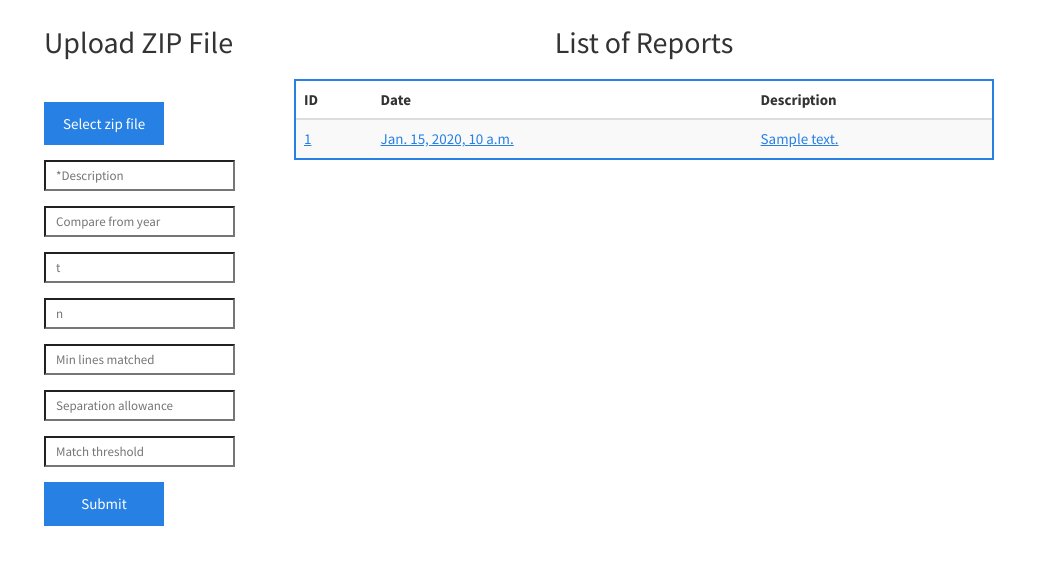
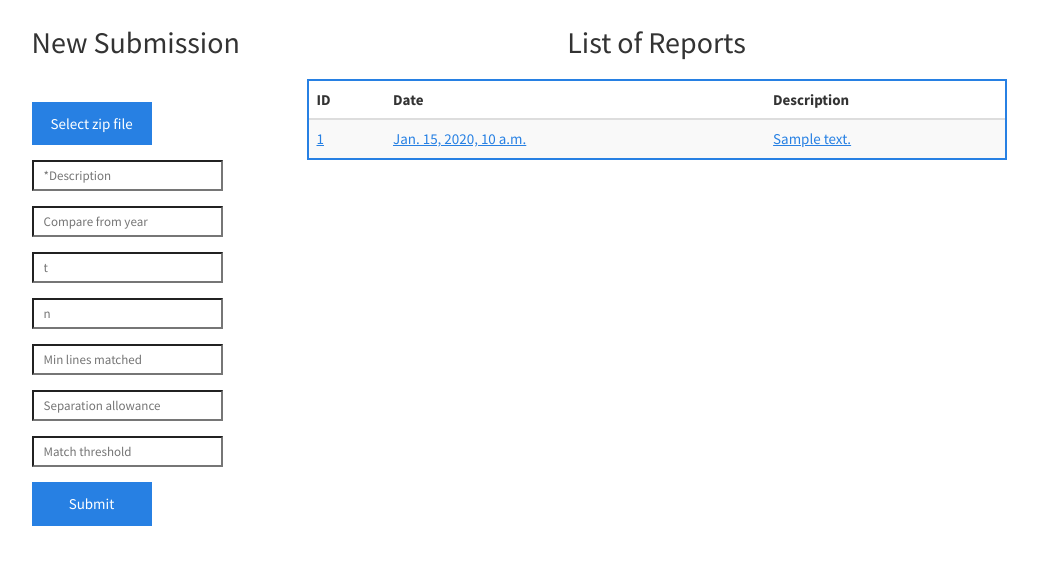
Before and after one commit to ornotandrew/cheaters, a Django app: page /report/list/ in a window 1280 px wide. Shown: the part 52-617 px from the top of the page, without its empty margins (121-1159 px from the left). Run offline with Django 3.2, Linux system fonts and the light colour scheme; tables that the repository leaves empty hold one stand-in row (values such as "Sample post"); some libraries are stand-ins or nearby versions.

Commit message:
Cosmetic changes to the main page

```diff
--- a/app/static/css/site.css
+++ b/app/static/css/site.css
@@ -70,7 +70,7 @@
 }
 
 .upload-form-container {
-    width: 250px;
+    width: 275px;
 
 }
 
--- a/app/templates/report_list.html
+++ b/app/templates/report_list.html
@@ -6,8 +6,9 @@
 <table>
     <tbody>
         <tr>
-            <td class="testtabletopalign">
+            <td>
                 <div class="upload-form-container">
+                <div class="heading">New Submission</div>
                 {% block uploadfile %}
                     {% include "upload_file_form.html" %}
                 {% endblock %}
--- a/app/templates/upload_file_form.html
+++ b/app/templates/upload_file_form.html
@@ -1,4 +1,3 @@
-<div class="heading">Upload ZIP File</div>
 <div>
     <form class="form-horizontal" id="uploadform" action="{% url "fileupload" %}" method="post" enctype="multipart/form-data" >
         <div class="form-group">
```
